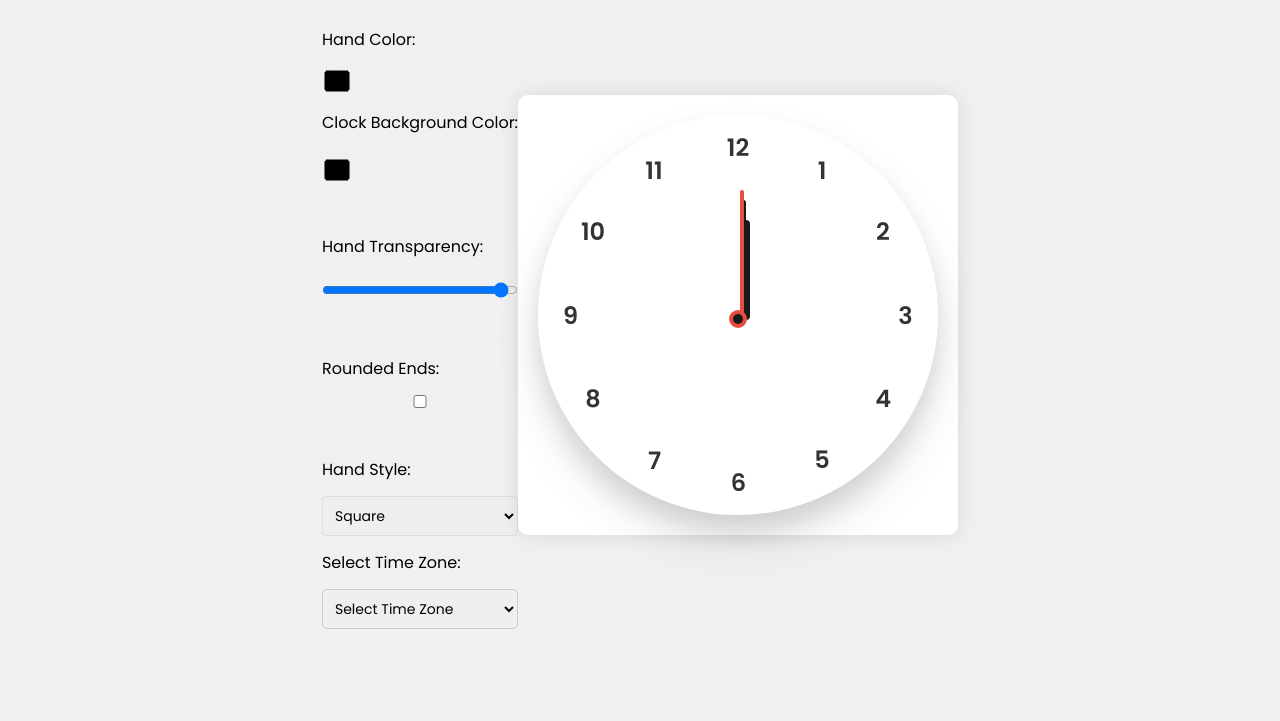
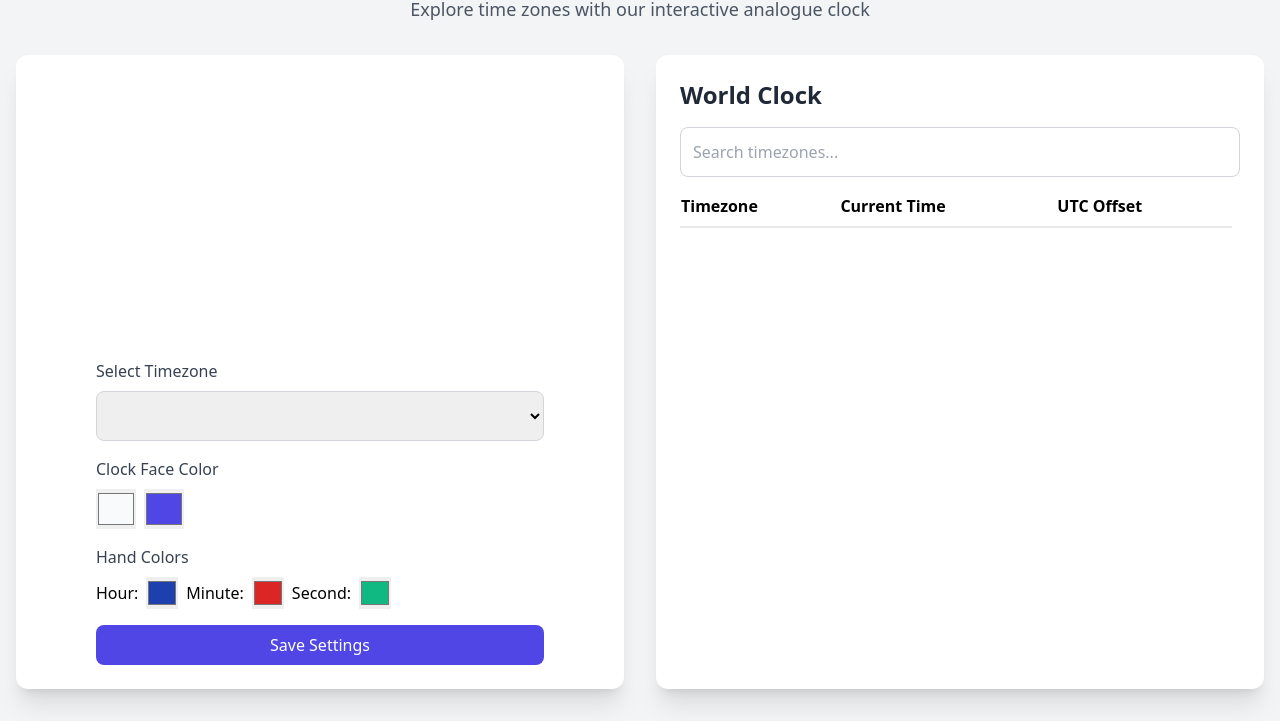
Before and after one commit to TeddyO323/Analog_clock, a plain HTML site: page index.html in a window 1280 px wide. Shown: the part 85-806 px from the top of the page. Drawn offline with nearby package versions, Linux system fonts and the light colour scheme; a script that the page names is missing.

Commit message:
Revise index.html for TimeZone TickTock Explorer
Updated the HTML structure and content for the TimeZone TickTock Explorer. Added scripts for Tailwind CSS and Feather icons, and modified the layout and elements for better functionality.

```diff
--- a/index.html
+++ b/index.html
@@ -1,96 +1,103 @@
 <!DOCTYPE html>
 <html lang="en">
 <head>
-    <meta charset="UTF-8" />
-    <meta http-equiv="X-UA-Compatible" content="IE=edge" />
-    <meta name="viewport" content="width=device-width, initial-scale=1.0" />
-    <title>Analog Clock JavaScript</title>
-    <link rel="stylesheet" href="styles.css" />
+    <meta charset="UTF-8">
+    <meta name="viewport" content="width=device-width, initial-scale=1.0">
+    <title>TimeZone TickTock Explorer</title>
+    <link rel="stylesheet" href="style.css">
+    <script src="https://cdn.tailwindcss.com"></script>
+    <script src="https://unpkg.com/feather-icons"></script>
+    <script src="https://cdn.jsdelivr.net/npm/feather-icons/dist/feather.min.js"></script>
+    <script src="https://cdnjs.cloudflare.com/ajax/libs/moment.js/2.29.1/moment.min.js"></script>
+    <script src="https://cdnjs.cloudflare.com/ajax/libs/moment-timezone/0.5.33/moment-timezone-with-data.min.js"></script>
 </head>
-  <body>
+<body class="bg-gray-100 min-h-screen flex flex-col">
+    <custom-navbar></custom-navbar>
 
-  <!-- Add input fields for customizing the clock hands with specific IDs -->
-  <div class="input-container">
-    <div id="timezone-info-panel" class="info-panel"></div>
-<div id="timekeeping-info-panel" class="info-panel"></div>
-<div id="analog-clock-info-panel" class="info-panel"></div>
+    <main class="flex-1 container mx-auto px-4 py-8">
+        <div class="text-center mb-8">
+            <h1 class="text-4xl font-bold text-indigo-700 mb-2">TimeZone TickTock Explorer</h1>
+            <p class="text-lg text-gray-600">Explore time zones with our interactive analogue clock</p>
+        </div>
 
-    <label for="hand-color">Hand Color:</label>
-    <input type="color" id="hand-color" value="black" class="input-field">
+        <div class="grid grid-cols-1 lg:grid-cols-2 gap-8">
+            <!-- Clock Container -->
+            <div class="bg-white rounded-xl shadow-xl p-6 flex flex-col items-center">
+                <div class="clock-container relative w-64 h-64 mb-6">
+                    <canvas id="analogClock" width="300" height="300" class="w-full h-full"></canvas>
+                    <div id="digitalTime" class="text-center text-2xl font-semibold mt-4 text-gray-800"></div>
+                    <div id="timezoneLabel" class="text-center text-lg text-indigo-600 font-medium"></div>
+                </div>
 
-    <label for="clock-bg-color">Clock Background Color:</label>
-<input type="color" id="clock-bg-color" value="#fff" class="input-field"><br>
-
-<label for="hand-transparency">Hand Transparency:</label>
-<input type="range" id="hand-transparency" min="0" max="1" step="0.01" value="1" class="input-field"><br>
-
-<label for="rounded-ends">Rounded Ends:</label>
-<input type="checkbox" id="rounded-ends" class="input-field"><br>
-
-
-
-
-
-    <label for="hand-style">Hand Style:</label>
-    <select id="hand-style" class="input-field">
-      <option value="square">Square</option>
-      <option value="round">Round</option>
-
-    </select>
-    <label for="timezone-selector">Select Time Zone:</label>
-    <select id="timezone-selector" class="input-field">
-      <option value="">Select Time Zone</option>
-      <!-- Add time zone options here -->
+                <div class="w-full max-w-md">
+                    <div class="mb-4">
+                        <label class="block text-gray-700 mb-2">Select Timezone</label>
+                        <select id="timezoneSelect" class="w-full p-3 border border-gray-300 rounded-lg focus:ring-2 focus:ring-indigo-500 focus:border-indigo-500">
+                            <!-- Timezones will be populated by JS -->
                         </select>
                     </div>
 
-
-
-      <!-- Add more options for different time zones -->
-    </select>
-    <div class="container">
-      <div class="clock">
-        <label style="--i: 1"><span>1</span></label>
-        <label style="--i: 2"><span>2</span></label>
-        <label style="--i: 3"><span>3</span></label>
-        <label style="--i: 4"><span>4</span></label>
-        <label style="--i: 5"><span>5</span></label>
-        <label style="--i: 6"><span>6</span></label>
-        <label style="--i: 7"><span>7</span></label>
-        <label style="--i: 8"><span>8</span></label>
-        <label style="--i: 9"><span>9</span></label>
-        <label style="--i: 10"><span>10</span></label>
-        <label style="--i: 11"><span>11</span></label>
-        <label style="--i: 12"><span>12</span></label>
-        <div class="indicator">
-          <span class="hand hour"></span>
-          <span class="hand minute"></span>
-          <span class="hand second"></span>
+                    <div class="mb-4">
+                        <label class="block text-gray-700 mb-2">Clock Face Color</label>
+                        <div class="flex space-x-2">
+                            <input type="color" id="faceColor" value="#f8fafc" class="w-10 h-10 cursor-pointer">
+                            <input type="color" id="borderColor" value="#4f46e5" class="w-10 h-10 cursor-pointer">
                         </div>
-        <div id="date-container">
-            <div class="date-part" id="weekday"></div>
-            <div class="date-part" id="month"></div>
-            <div class="date-part" id="day"></div>
-            <div class="date-part" id="year"></div>
                     </div>
 
-
+                    <div class="mb-4">
+                        <label class="block text-gray-700 mb-2">Hand Colors</label>
+                        <div class="flex space-x-2">
+                            <div class="flex items-center">
+                                <span class="mr-2">Hour:</span>
+                                <input type="color" id="hourColor" value="#1e40af" class="w-8 h-8 cursor-pointer">
                             </div>
-      <audio id="clock-tick-sound">
-        <source src="ticking-clock_1-27477.mp3" type="audio/mpeg">
-      </audio>
-
-
+                            <div class="flex items-center">
+                                <span class="mr-2">Minute:</span>
+                                <input type="color" id="minuteColor" value="#dc2626" class="w-8 h-8 cursor-pointer">
                             </div>
-    <!-- Add a container for world clock times -->
-<div id="world-clock-container">
-  <!-- World clock times will be displayed here -->
+                            <div class="flex items-center">
+                                <span class="mr-2">Second:</span>
+                                <input type="color" id="secondColor" value="#10b981" class="w-8 h-8 cursor-pointer">
+                            </div>
+                        </div>
                     </div>
 
+                    <button id="saveSettings" class="w-full bg-indigo-600 text-white py-2 px-4 rounded-lg hover:bg-indigo-700 transition duration-200">
+                        Save Settings
+                    </button>
+                </div>
+            </div>
 
-    <script src="https://cdnjs.cloudflare.com/ajax/libs/moment.js/2.29.1/moment.min.js"></script>
-    <script src="https://cdnjs.cloudflare.com/ajax/libs/moment-timezone/0.5.34/moment-timezone-with-data-10-year-range.min.js"></script>
-    <script src="script.js" defer></script>
+            <!-- Timezone Info -->
+            <div class="bg-white rounded-xl shadow-xl p-6">
+                <h2 class="text-2xl font-bold text-gray-800 mb-4">World Clock</h2>
+                <div class="relative">
+                    <input type="text" id="timezoneSearch" placeholder="Search timezones..." class="w-full p-3 border border-gray-300 rounded-lg mb-4 focus:ring-2 focus:ring-indigo-500 focus:border-indigo-500">
+                    <div class="h-96 overflow-y-auto pr-2">
+                        <table class="w-full">
+                            <thead>
+                                <tr class="text-left border-b-2 border-gray-200">
+                                    <th class="pb-2">Timezone</th>
+                                    <th class="pb-2">Current Time</th>
+                                    <th class="pb-2">UTC Offset</th>
+                                </tr>
+                            </thead>
+                            <tbody id="timezoneTable">
+                                <!-- Timezone data will be populated by JS -->
+                            </tbody>
+                        </table>
+                    </div>
+                </div>
+            </div>
+        </div>
+    </main>
 
+    <custom-footer></custom-footer>
+
+    <script src="components/navbar.js"></script>
+    <script src="components/footer.js"></script>
+    <script src="script.js"></script>
+    <script>feather.replace();</script>
 </body>
 </html>
```
Lines whose indentation alone changed are shown as unchanged.
